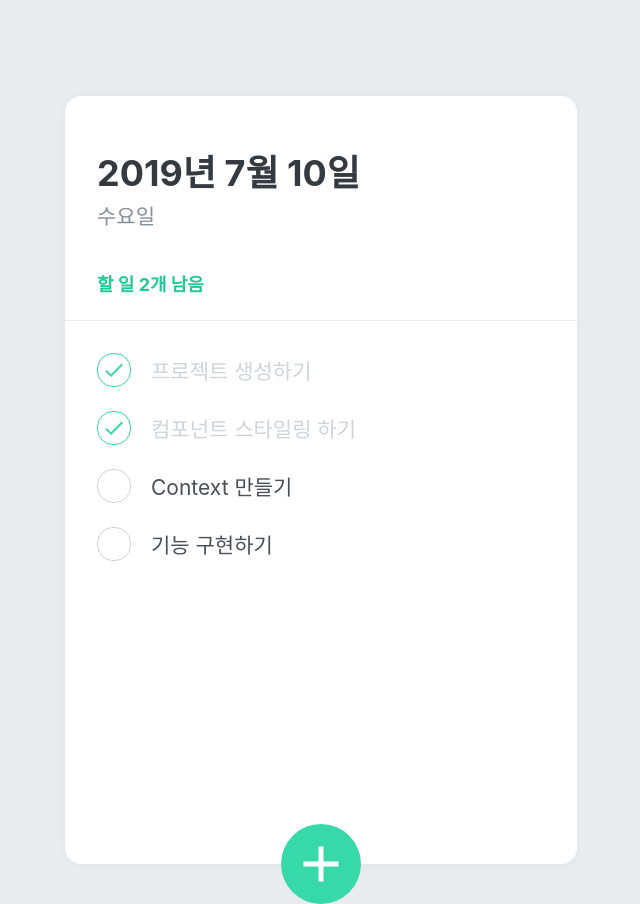
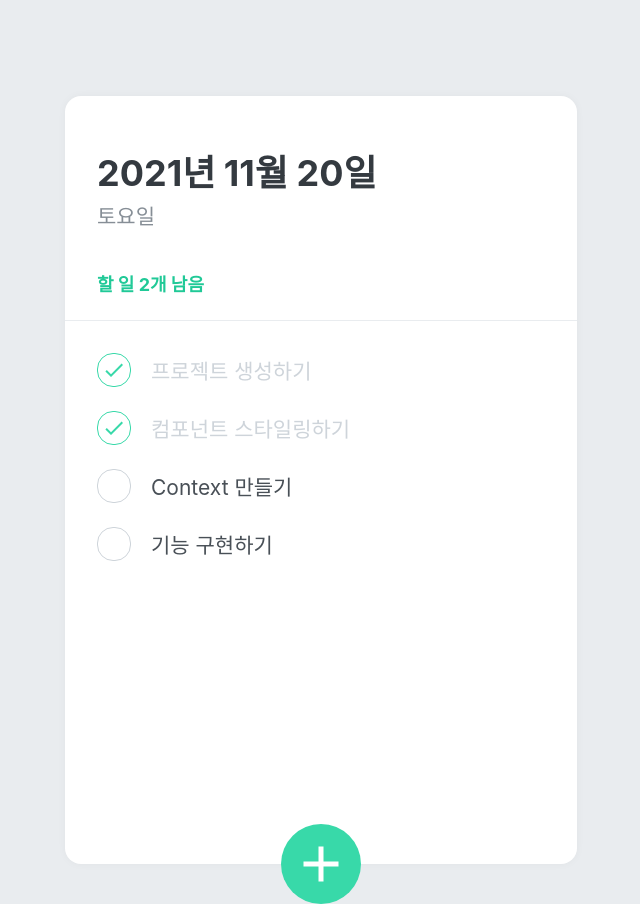
Before and after one commit to Ho-Ya-Ho/mashup-todolist, a React (Create React App) app: page / in a window 1280 px wide. Shown: the whole page, without its empty margins (319-959 px from the left). Built offline with nearby package versions, Linux system fonts and the light colour scheme.

Commit message:
mashup-todolist

```diff
--- a/package.json
+++ b/package.json
@@ -6,6 +6,7 @@
     "@testing-library/jest-dom": "^5.15.0",
     "@testing-library/react": "^11.2.7",
     "@testing-library/user-event": "^12.8.3",
+    "nodemon": "^2.0.15",
     "react": "^17.0.2",
     "react-dom": "^17.0.2",
     "react-icons": "^4.3.1",
--- a/src/App.js
+++ b/src/App.js
@@ -4,6 +4,7 @@
 import TodoHead from './components/TodoHead';
 import TodoList from './components/TodoList';
 import TodoCreate from './components/TodoCreate';
+import { TodoProvider } from './TodoContext';
 
 const GlobalStyle = createGlobalStyle`
   body {
@@ -14,12 +15,14 @@
 function App() {
   return (
     <div>
+        <TodoProvider>
             <GlobalStyle />
             <TodoTemplate>
                 <TodoHead />
                 <TodoList />
                 <TodoCreate />
             </TodoTemplate>
+        </TodoProvider>
     </div>
   );
 }
--- /dev/null
+++ b/src/TodoContext.js
@@ -0,0 +1,84 @@
+import React, { useReducer, createContext, useContext, useRef } from 'react';
+
+const initialTodos = [
+    {
+        id: 1,
+        text: '프로젝트 생성하기',
+        done: true
+    },
+    {
+        id: 2,
+        text: '컴포넌트 스타일링하기',
+        done: true
+    },
+    {
+        id: 3,
+        text: 'Context 만들기',
+        done: false
+    },
+    {
+        id: 4,
+        text: '기능 구현하기',
+        done: false
+    }
+];
+
+function todoReducer(state, action) {
+    switch (action.type) {
+        case 'CREATE':
+            return state.concat(action.todo);
+        case 'TOGGLE':
+            return state.map(todo =>
+                todo.id === action.id ? { ...todo, done: !todo.done } : todo
+            );
+        case 'REMOVE':
+            return state.filter(todo => todo.id !== action.id);
+        default:
+            throw new Error(`Unhandled action type: ${action.type}`);
+    }
+}
+
+const TodoStateContext = createContext();
+const TodoDispatchContext = createContext();
+const TodoNextIdContext = createContext();
+
+
+export function TodoProvider({ children }) {
+    const [state, dispatch] = useReducer(todoReducer, initialTodos);
+    const nextId = useRef(5); //useRef를 사용해서 nextId 관리
+
+    return (
+        <TodoStateContext.Provider value={state}>
+            <TodoDispatchContext.Provider value={dispatch}>
+                <TodoNextIdContext.Provider value={nextId}>
+                    {children}
+                </TodoNextIdContext.Provider>
+            </TodoDispatchContext.Provider>
+        </TodoStateContext.Provider>
+    );
+}
+
+
+export function useTodoState(){
+    const context = useContext(TodoStateContext);
+    if(!context){//예외처리
+        throw new Error('Cannot find TodoProvider');
+    }
+    return context;
+}
+
+export function useTodoDispatch(){
+    const context = useContext(TodoDispatchContext);
+    if(!context){ //예외처리
+        throw new Error('Cannot find TodoProvider');
+    }
+    return context;
+}
+
+export function useTodoNextId(){
+    const context = useContext(TodoNextIdContext);
+    if(!context){ //예외처리
+        throw new Error('Cannot find TodoProvider');
+    }
+    return context;
+}
--- a/src/components/TodoCreate.js
+++ b/src/components/TodoCreate.js
@@ -1,6 +1,7 @@
 import React, { useState } from 'react';
 import styled, { css } from 'styled-components';
 import { MdAdd } from 'react-icons/md';
+import { useTodoDispatch, useTodoNextId } from '../TodoContext';
 
 const CircleButton = styled.button`
   background: #38d9a9;
@@ -77,15 +78,37 @@
 
 function TodoCreate() {
     const [open, setOpen] = useState(false);
+    const [value, setValue] = useState('');
+
+    const dispatch = useTodoDispatch();
+    const nextId = useTodoNextId();
 
     const onToggle = () => setOpen(!open);
+    const onChange = e => setValue(e.target.value);
+    const onSubmit = e => {
+        e.preventDefault(); // 새로고침 방지
+        dispatch({
+            type: 'CREATE',
+            todo: {
+                id: nextId.current,
+                text: value,
+                done: false
+            }
+        });
+        setValue('');
+        setOpen(false);
+        nextId.current += 1;
+    };
 
     return (
         <>
             {open && (
                 <InsertFormPositioner>
-                    <InsertForm>
-                        <Input autoFocus placeholder="할 일을 입력 후, Enter 를 누르세요" />
+                    <InsertForm onSubmit={onSubmit}>
+                        <Input autoFocus placeholder="할 일을 입력 후, Enter 를 누르세요"
+                               onChange={onChange}
+                               value={value}
+                        />
                     </InsertForm>
                 </InsertFormPositioner>
             )}
@@ -96,4 +119,4 @@
     );
 }
 
-export default TodoCreate;
+export default React.memo(TodoCreate);
--- a/src/components/TodoHead.js
+++ b/src/components/TodoHead.js
@@ -1,5 +1,6 @@
 import React from 'react';
 import styled from 'styled-components';
+import { useTodoState } from '../TodoContext';
 
 const TodoHeadBlock = styled.div`
   padding-top: 48px;
@@ -25,12 +26,24 @@
   }
 `;
 
+const today = new Date();
+const dateString = today.toLocaleDateString('ko-KR', {
+    year: 'numeric',
+    month: 'long',
+    day: 'numeric'
+});
+const dayName = today.toLocaleDateString('ko-KR', { weekday: 'long' });
+
+
 function TodoHead() {
+    const todos = useTodoState();
+    const undoneTasks = todos.filter(todo => !todo.done); //할 일 개수 표시(TodoContext.js에서 done을 기준으로 판별)
+
     return (
         <TodoHeadBlock>
-            <h1>2019년 7월 10일</h1>
-            <div className="day">수요일</div>
-            <div className="tasks-left">할 일 2개 남음</div>
+            <h1>{dateString}</h1>
+            <div className="day">{dayName}</div>
+            <div className="tasks-left">할 일 {undoneTasks.length}개 남음</div>
         </TodoHeadBlock>
     );
 }
--- a/src/components/TodoItem.js
+++ b/src/components/TodoItem.js
@@ -1,6 +1,7 @@
 import React from 'react';
 import styled, { css } from 'styled-components';
 import { MdDone, MdDelete } from 'react-icons/md'; //react-icon에서 MdDone, MdDelete 사용
+import { useTodoDispatch } from '../TodoContext';
 
 const Remove = styled.div`
   display: flex;
@@ -58,15 +59,22 @@
 `;
 
 function TodoItem({ id, done, text }) {
+    const dispatch = useTodoDispatch();
+    const onToggle = () => dispatch({ type: 'TOGGLE', id });
+    const onRemove = () => dispatch({ type: 'REMOVE', id });
+
     return (
         <TodoItemBlock>
-            <CheckCircle done={done}>{done && <MdDone />}</CheckCircle>
+            <CheckCircle done={done} onClick={onToggle}>
+                {done && <MdDone />}
+            </CheckCircle>
             <Text done={done}>{text}</Text>
-            <Remove>
+            <Remove onClick={onRemove}>
                 <MdDelete />
             </Remove>
         </TodoItemBlock>
     );
 }
 
-export default TodoItem;
+
+export default React.memo(TodoItem);
--- a/src/components/TodoList.js
+++ b/src/components/TodoList.js
@@ -1,6 +1,7 @@
 import React from 'react';
 import styled from 'styled-components';
 import TodoItem from './TodoItem';
+import { useTodoState } from '../TodoContext';
 
 const TodoListBlock = styled.div`
   flex: 1;
@@ -10,12 +11,18 @@
 `;
 
 function TodoList() {
+    const todos = useTodoState();
+
     return (
         <TodoListBlock>
-        <TodoItem text="프로젝트 생성하기" done={true} />
-        <TodoItem text="컴포넌트 스타일링 하기" done={true} />
-        <TodoItem text="Context 만들기" done={false} />
-        <TodoItem text="기능 구현하기" done={false} />
+            {todos.map(todo => (
+                <TodoItem
+                    key={todo.id}
+                    id={todo.id}
+                    text={todo.text}
+                    done={todo.done}
+                />
+            ))}
         </TodoListBlock>
     );
 }
```
Also changed, not shown: 1 other file (tests, documents, lock files or other folders). Lines whose indentation alone changed are shown as unchanged.
